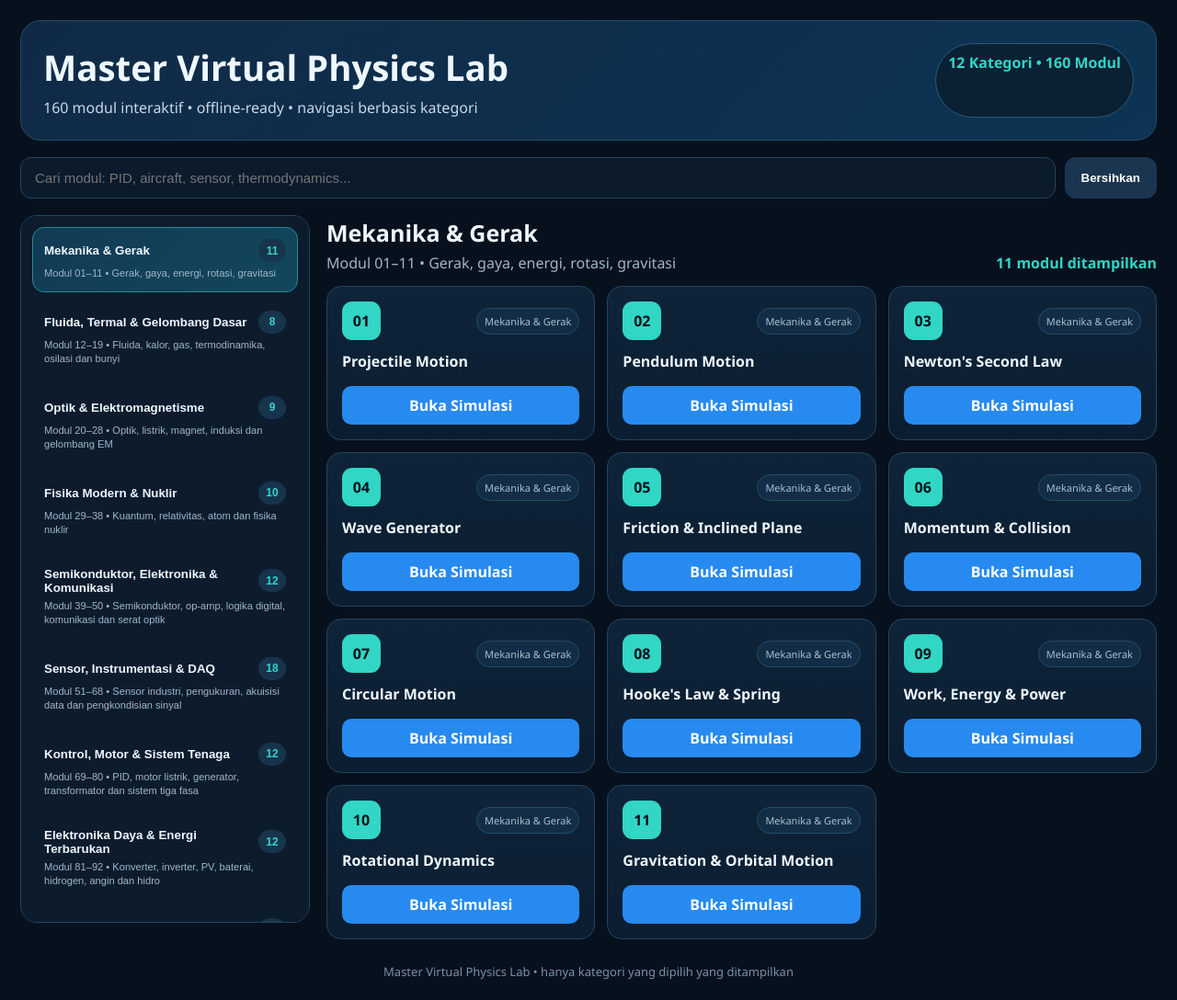
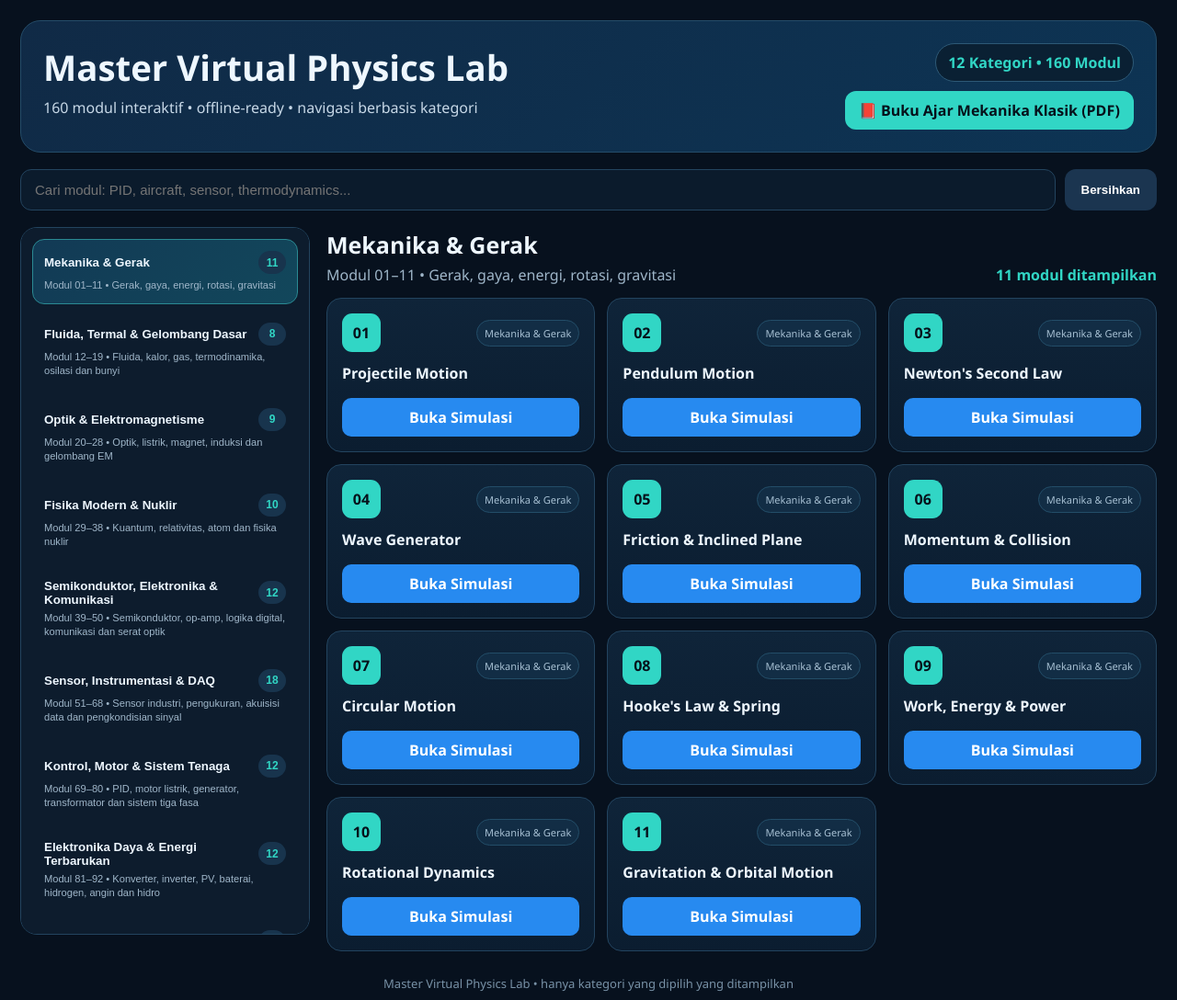
Before and after one commit to muasmuchtar/virtual-physics-lab, a plain HTML site: page Master_Virtual_Physics_Lab.html in a window 1280 px wide. Shown: the whole page at 92% size. Drawn offline with Linux system fonts and the light colour scheme.

Commit message:
Halaman Master: tombol Buku Ajar Mekanika Klasik
Co-Authored-By: Claude Opus 5.5 <noreply@anthropic.com>

```diff
--- a/Master_Virtual_Physics_Lab.html
+++ b/Master_Virtual_Physics_Lab.html
@@ -10,9 +10,11 @@
 .section-head{display:flex;align-items:flex-end;justify-content:space-between;gap:12px;margin:2px 0 14px;flex-wrap:wrap}.section-head h2{margin:0;font-size:25px}.section-head p{margin:5px 0 0;color:var(--muted)}.shown{font-weight:800;color:var(--accent)}
 .grid{display:grid;grid-template-columns:repeat(auto-fill,minmax(245px,1fr));gap:13px}.card{background:linear-gradient(180deg,#0f2439,#0b1d30);border:1px solid var(--line);border-radius:16px;padding:16px;display:flex;flex-direction:column;min-height:168px}.top{display:flex;justify-content:space-between;gap:10px;align-items:center}.num{width:42px;height:42px;border-radius:11px;background:var(--accent);color:#06111b;display:grid;place-items:center;font-weight:900}.tag{font-size:11px;color:#a7c0d3;background:#122d45;border:1px solid #234d68;border-radius:999px;padding:6px 8px}.card h3{font-size:16px;line-height:1.35;margin:13px 0;flex:1}.card a{display:block;text-align:center;color:white;background:var(--blue);padding:10px 12px;border-radius:10px;text-decoration:none;font-weight:700}
 .mobile-cats{display:none;width:100%;background:#0d1c2d;color:white;border:1px solid var(--line);border-radius:12px;padding:12px;margin-bottom:15px}.empty{border:1px dashed #35536b;border-radius:16px;padding:45px;text-align:center;color:var(--muted)}.footer{color:#7891a6;text-align:center;margin:26px 0 6px;font-size:13px}
+.hero-side{display:flex;flex-direction:column;align-items:flex-end;gap:10px}.book-btn{display:inline-block;padding:10px 15px;border-radius:12px;background:var(--accent);color:#06111b;font-weight:800;text-decoration:none;white-space:nowrap}.book-btn:hover{filter:brightness(1.08)}
+@media(max-width:640px){.hero-side{align-items:flex-start}}
 @media(max-width:850px){.layout{grid-template-columns:1fr}.sidebar{display:none}.mobile-cats{display:block}}
 </style></head><body><div class="app">
-<div class="hero"><div><h1>Master Virtual Physics Lab</h1><p>160 modul interaktif • offline-ready • navigasi berbasis kategori</p></div><div class="pill">12 Kategori • 160 Modul</div></div>
+<div class="hero"><div><h1>Master Virtual Physics Lab</h1><p>160 modul interaktif • offline-ready • navigasi berbasis kategori</p></div><div class="hero-side"><div class="pill">12 Kategori • 160 Modul</div><a class="book-btn" href="pdf/buku-ajar-mekanika-klasik.pdf" target="_blank" rel="noopener">📕 Buku Ajar Mekanika Klasik (PDF)</a></div></div>
 <div class="tools"><input id="search" class="search" placeholder="Cari modul: PID, aircraft, sensor, thermodynamics..."><button id="clear" class="clear">Bersihkan</button></div>
 <select id="mobileCats" class="mobile-cats"></select>
 <div class="layout"><aside id="sidebar" class="sidebar"></aside><main><div class="section-head"><div><h2 id="catTitle"></h2><p id="catDesc"></p></div><div id="shown" class="shown"></div></div><div id="grid" class="grid"></div></main></div>
```
Also changed, not shown: index.html (+3 -1 lines).
